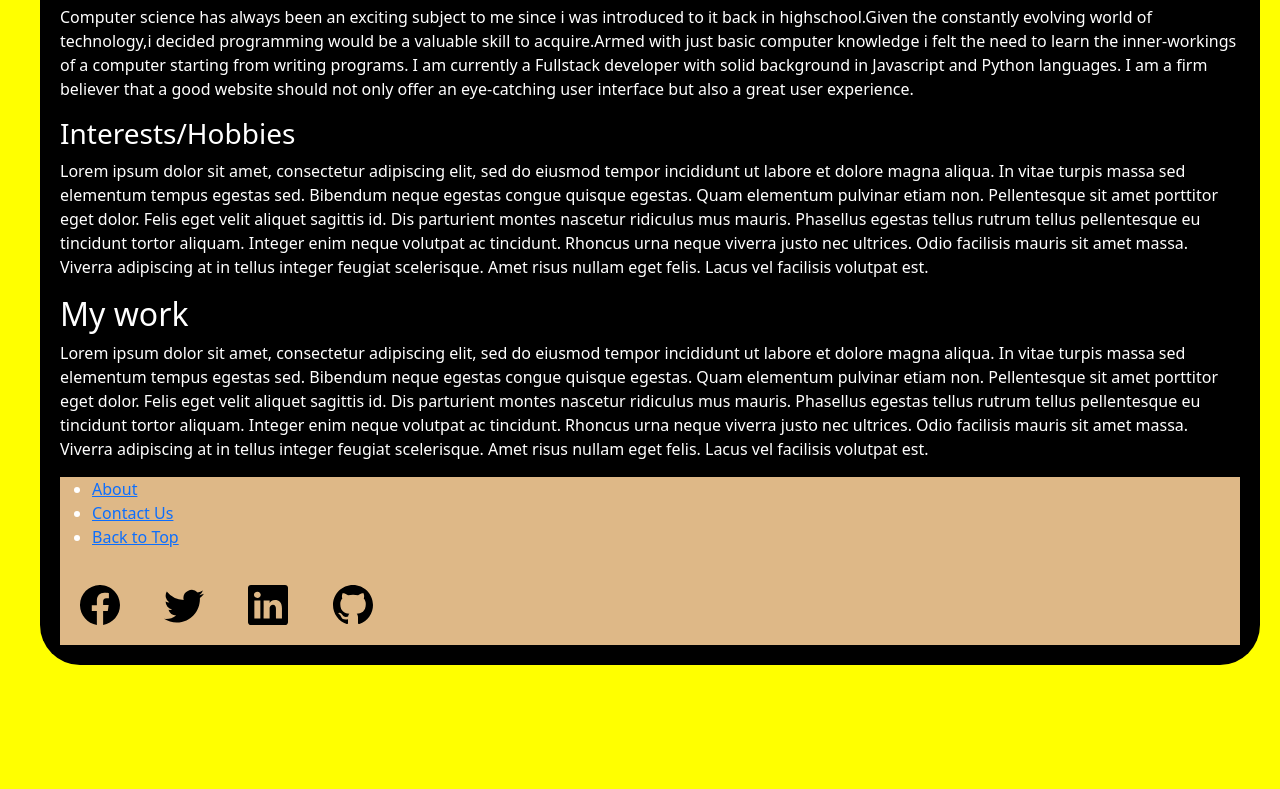
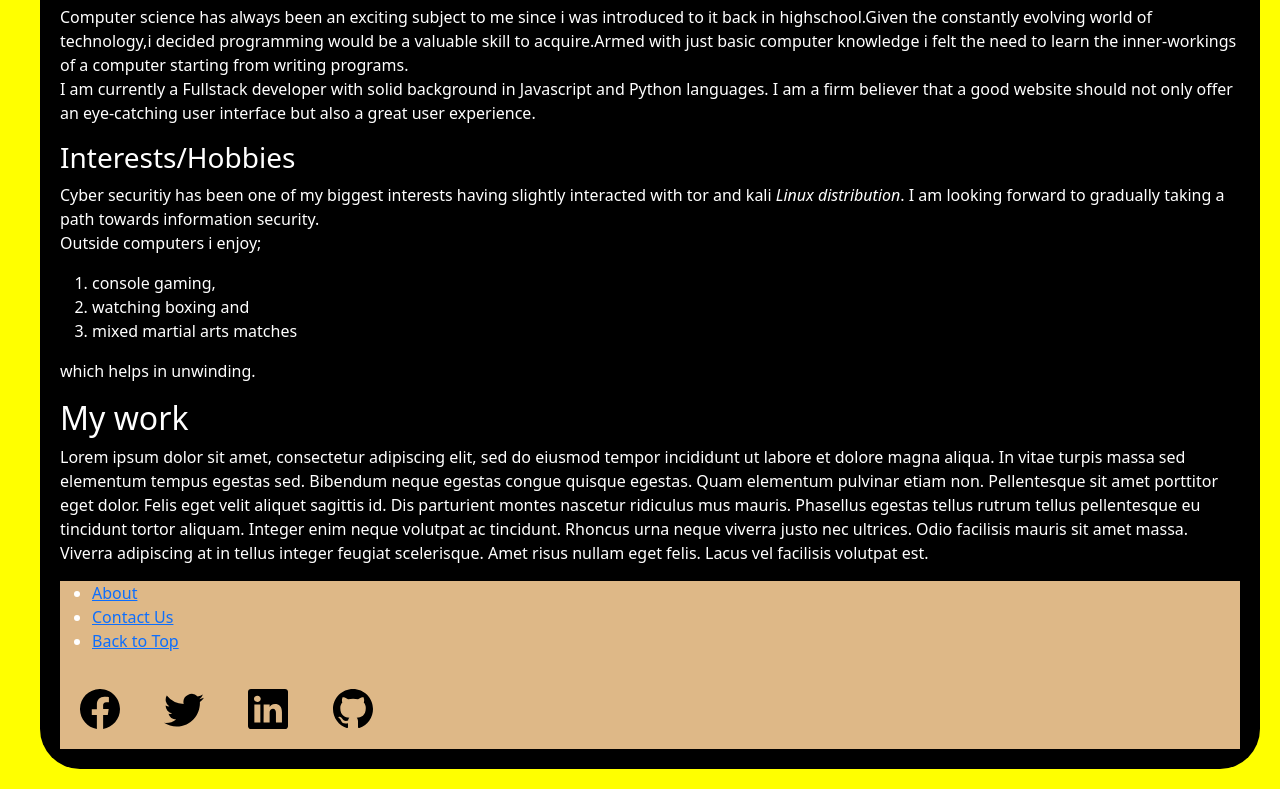
Before and after one commit to ro0tkit/portfolio.github.io, a plain HTML site: page index.html in a window 1280 px wide. Shown: the part 1012-1801 px from the top of the page. Before the commit the page ends 1697 px from the top, so only its background shows below. Drawn offline with nearby package versions, Linux system fonts and the light colour scheme.

Commit message:
Added ordered list

```diff
--- a/index.html
+++ b/index.html
@@ -30,14 +30,22 @@
             <div>
                 <div>
                     <h2 id="intro">Introduction</h2>
-                    <p>Computer science has always been an exciting subject to me since i was introduced to it back in highschool.Given the constantly evolving world of technology,i decided programming would be a valuable skill to acquire.Armed with just basic computer knowledge i felt the need to learn the inner-workings of a computer starting from writing programs.
+                    <p>Computer science has always been an exciting subject to me since i was introduced to it back in highschool.Given the constantly evolving world of technology,i decided programming would be a valuable skill to acquire.Armed with just basic computer knowledge i felt the need to learn the inner-workings of a computer starting from writing programs.<br>
                     I am currently a Fullstack developer with solid background in Javascript and Python languages. I am a firm believer that a good website should not only offer an eye-catching user interface but also a great user experience.
                     </p>
                 </div>
 
                 <div>
                     <h3 id="hobby">Interests/Hobbies</h3>
-                    <p>Lorem ipsum dolor sit amet, consectetur adipiscing elit, sed do eiusmod tempor incididunt ut labore et dolore magna aliqua. In vitae turpis massa sed elementum tempus egestas sed. Bibendum neque egestas congue quisque egestas. Quam elementum pulvinar etiam non. Pellentesque sit amet porttitor eget dolor. Felis eget velit aliquet sagittis id. Dis parturient montes nascetur ridiculus mus mauris. Phasellus egestas tellus rutrum tellus pellentesque eu tincidunt tortor aliquam. Integer enim neque volutpat ac tincidunt. Rhoncus urna neque viverra justo nec ultrices. Odio facilisis mauris sit amet massa. Viverra adipiscing at in tellus integer feugiat scelerisque. Amet risus nullam eget felis. Lacus vel facilisis volutpat est.</p>
+                    <p>Cyber securitiy has been one of my biggest interests having slightly interacted with tor and kali <em>Linux distribution</em>. I am looking forward to gradually taking a path towards information security.<br>
+                    Outside computers i enjoy;
+                    <ol><li>console gaming,</li>
+                        <li>watching boxing and </li>
+                        <li>mixed martial arts matches</li>
+                    </ol>
+                    which helps in unwinding.
+
+                    </p>
                 </div>
 
                 <div>
```
